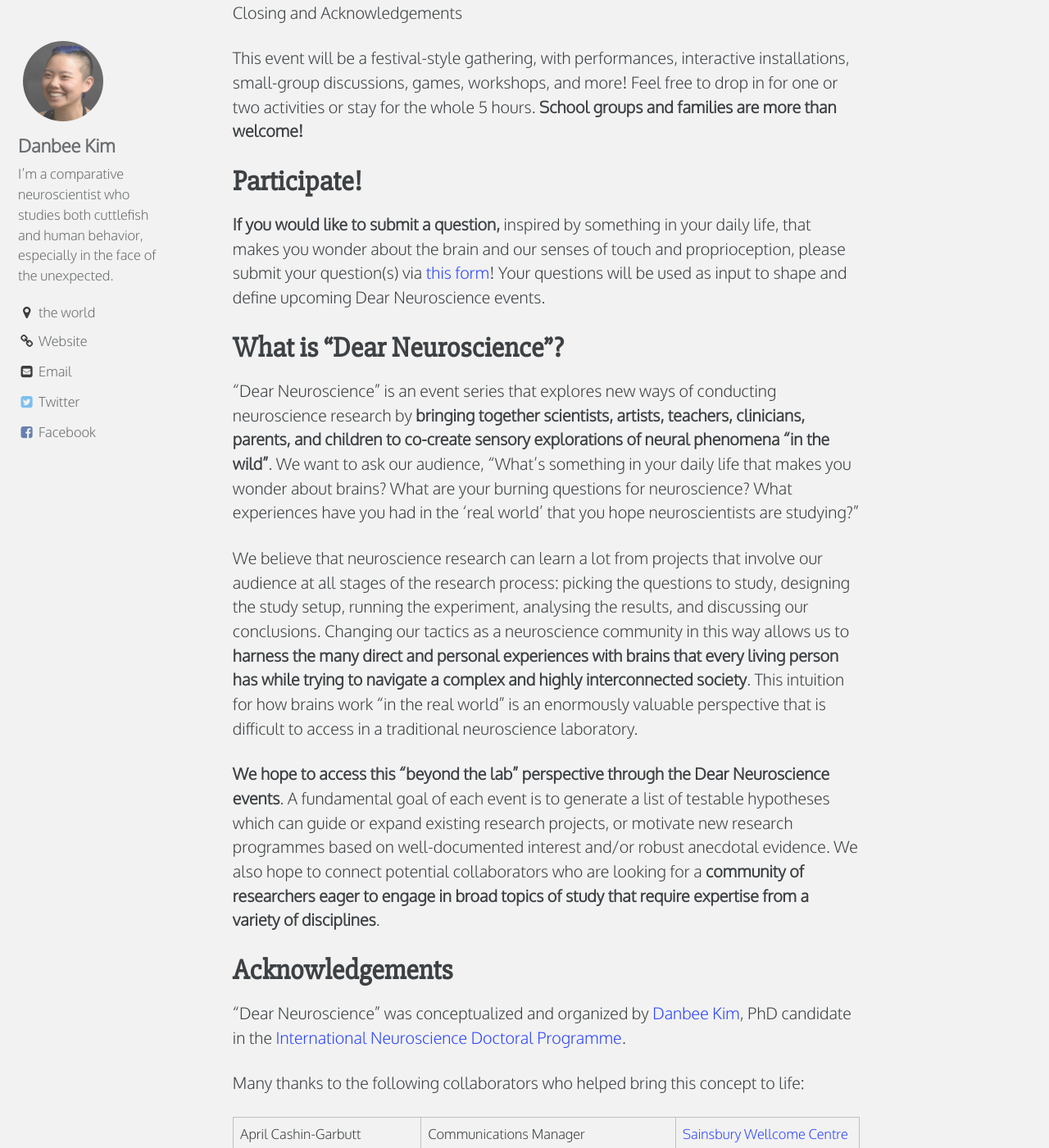
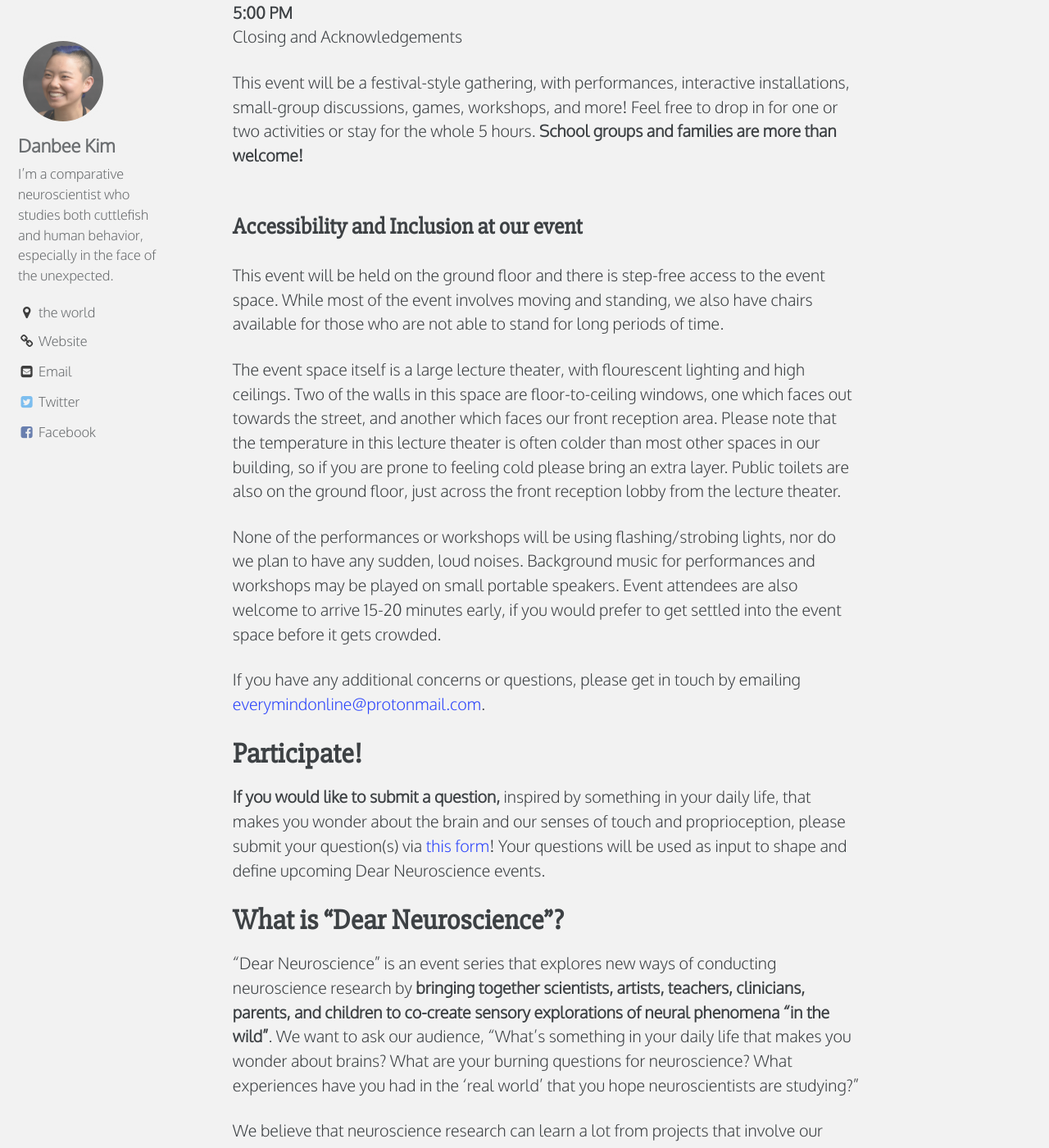
Before and after one commit to everymind/DearNeuroscience, a Jekyll site: the page built from index.md, in a window 1280 px wide and 1400 px high, scrolled down 2829 px. Shown: the whole window at 82% size. Built offline with Jekyll 4.4.1, drawn with Linux system fonts in a browser that asks for light colours; comment, search, counter and statistics services are not loaded; some of the changed text lies outside the part shown.

Commit message:
added accessibility and inclusion info

```diff
--- a/index.md
+++ b/index.md
@@ -64,6 +64,16 @@ Closing and Acknowledgements
 
 This event will be a festival-style gathering, with performances, interactive installations, small-group discussions, games, workshops, and more! Feel free to drop in for one or two activities or stay for the whole 5 hours. **School groups and families are more than welcome!**
 
+## Accessibility and Inclusion at our event
+
+This event will be held on the ground floor and there is step-free access to the event space. While most of the event involves moving and standing, we also have chairs available for those who are not able to stand for long periods of time.
+
+The event space itself is a large lecture theater, with flourescent lighting and high ceilings. Two of the walls in this space are floor-to-ceiling windows, one which faces out towards the street, and another which faces our front reception area. Please note that the temperature in this lecture theater is often colder than most other spaces in our building, so if you are prone to feeling cold please bring an extra layer. Public toilets are also on the ground floor, just across the front reception lobby from the lecture theater.
+
+None of the performances or workshops will be using flashing/strobing lights, nor do we plan to have any sudden, loud noises. Background music for performances and workshops may be played on small portable speakers. Event attendees are also welcome to arrive 15-20 minutes early, if you would prefer to get settled into the event space before it gets crowded.
+
+If you have any additional concerns or questions, please get in touch by emailing [everymindonline@protonmail.com](mailto:everymindonline@protonmail.com).
+
 # Participate!
 
 **If you would like to submit a question,** inspired by something in your daily life, that makes you wonder about the brain and our senses of touch and proprioception, please submit your question(s) via [this form](https://forms.gle/u4KBCusofMndqjNa7)! Your questions will be used as input to shape and define upcoming Dear Neuroscience events.
```
